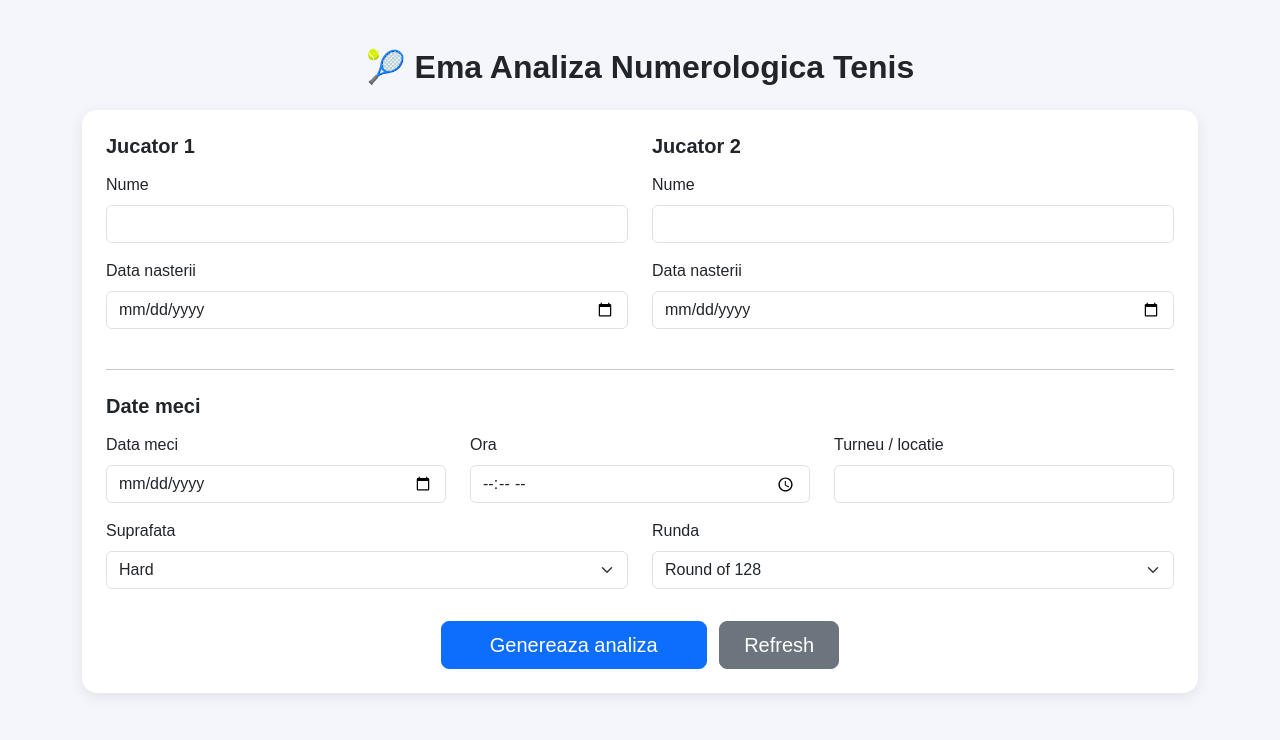
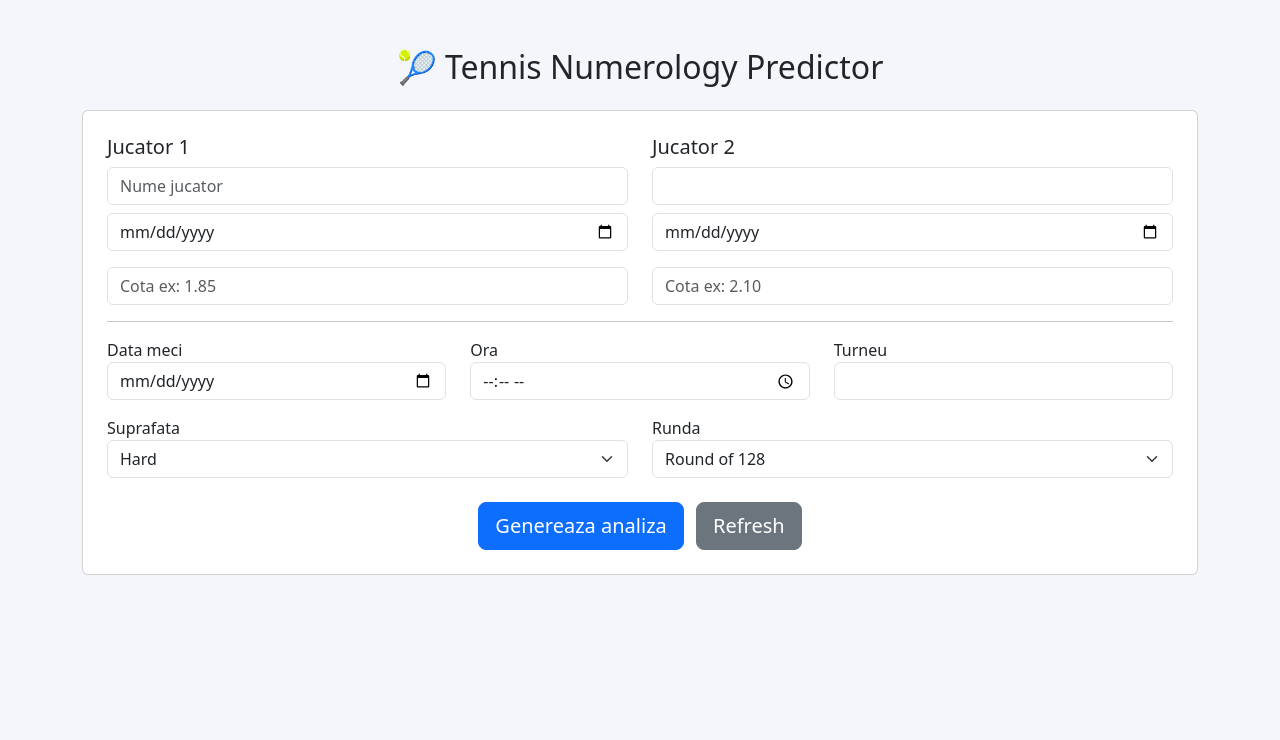
Before and after one commit to danpavel85/tennis-numerology, a Flask app: page / in a window 1280 px wide. Shown: the top 740 px of the page. Run offline with Flask 3, Linux system fonts and the light colour scheme.

Commit message:
odds added

```diff
--- a/app.py
+++ b/app.py
@@ -31,94 +31,66 @@ compatibility = {
 
 
 def reduce_number(n):
-
     while n > 9 and n not in [11,22,33]:
         n = sum(int(d) for d in str(n))
-
     return n
 
 
 def name_number(name):
-
     total = 0
-
     for c in name.upper():
-
         if c in letter_values:
             total += letter_values[c]
-
     return reduce_number(total)
 
 
 def destiny_number(date):
-
     digits = [int(d) for d in re.sub(r'\D','',date)]
-
     return reduce_number(sum(digits))
 
 
 def universal_day(date):
-
     digits = [int(d) for d in re.sub(r'\D','',date)]
-
     return reduce_number(sum(digits))
 
 
 def personal_day(birth, match):
-
     b = sum(int(d) for d in re.sub(r'\D','',birth))
-
     m = sum(int(d) for d in re.sub(r'\D','',match))
-
     return reduce_number(b + m)
 
 
 def personal_year(birth, match):
-
     birth_digits = [int(d) for d in re.sub(r'\D','',birth)][4:]
-
     year_digits = [int(d) for d in match[:4]]
-
     return reduce_number(sum(birth_digits) + sum(year_digits))
 
 
 def hour_vibration(time):
-
     digits = [int(d) for d in re.sub(r'\D','',time)]
-
     return reduce_number(sum(digits))
 
 
 def word_vibration(word):
-
     total = 0
-
     for c in word.upper():
-
         if c in letter_values:
             total += letter_values[c]
-
     return reduce_number(total)
 
 
 def compatibility_score(player_number, event_number):
-
     if event_number in compatibility.get(player_number, []):
         return 2
-
     if player_number == event_number:
         return 3
-
     if abs(player_number-event_number) == 1:
         return 1
-
     return 0
 
 
 def competition_pressure(round_name):
-
     pressure = {
-
         "Round of 128":"Presiune foarte mica",
         "Round of 64":"Presiune mica",
         "Round of 32":"Presiune moderata",
@@ -126,9 +98,7 @@ def competition_pressure(round_name):
         "Quarterfinal":"Presiune mare",
         "Semifinal":"Presiune foarte mare",
         "Final":"Presiune maxima"
-
     }
-
     return pressure.get(round_name,"Necunoscut")
 
 
@@ -151,6 +121,8 @@ def index():
         round_name = request.form["round"]
         tournament = request.form["tournament"]
 
+        odds1 = request.form.get("odds1")
+        odds2 = request.form.get("odds2")
 
         day = universal_day(date)
         hour = hour_vibration(time)
@@ -160,7 +132,6 @@ def index():
 
         event_total = reduce_number(day + hour + surface_v + round_v + location_v)
 
-
         def analyze(name,birth):
 
             destiny = destiny_number(birth)
@@ -169,7 +140,6 @@ def index():
             year = personal_year(birth,date)
 
             score = 0
-
             score += compatibility_score(destiny,event_total)
             score += compatibility_score(name_num,event_total)
             score += compatibility_score(personal,event_total)
@@ -182,35 +152,39 @@ def index():
                 "score":score
             }
 
-
         p1_data = analyze(p1,b1)
         p2_data = analyze(p2,b2)
 
-
         total_score = p1_data["score"] + p2_data["score"]
 
-
         if total_score == 0:
-
             prob1 = 50
             prob2 = 50
-
         else:
-
             prob1 = round((p1_data["score"] / total_score) * 100)
             prob2 = round((p2_data["score"] / total_score) * 100)
 
+        prediction = p1 if prob1 > prob2 else p2
 
-        if prob1 > prob2:
-            prediction = p1
-        elif prob2 > prob1:
-            prediction = p2
-        else:
-            prediction = "Meci echilibrat"
+        book_prob1 = None
+        book_prob2 = None
+        value1 = None
+        value2 = None
 
+        if odds1 and odds2:
+
+            odds1 = float(odds1)
+            odds2 = float(odds2)
+
+            book_prob1 = round((1/odds1)*100,2)
+            book_prob2 = round((1/odds2)*100,2)
+
+            value1 = round(prob1 - book_prob1,2)
+            value2 = round(prob2 - book_prob2,2)
 
         result = {
-
+            "player1":p1,
+            "player2":p2,
             "day":day,
             "hour":hour,
             "surface":surface_v,
@@ -218,19 +192,16 @@ def index():
             "location":location_v,
             "event":event_total,
             "pressure":competition_pressure(round_name),
-
             "p1":p1_data,
             "p2":p2_data,
-
             "prob1":prob1,
             "prob2":prob2,
-
-            "prediction":prediction,
-
-            "player1":p1,
-            "player2":p2
+            "book_prob1":book_prob1,
+            "book_prob2":book_prob2,
+            "value1":value1,
+            "value2":value2,
+            "prediction":prediction
         }
-
 
     return render_template("index.html", result=result)
 
--- a/templates/index.html
+++ b/templates/index.html
@@ -1,68 +1,25 @@
 <!DOCTYPE html>
 <html lang="ro">
-
 <head>
 
 <meta charset="UTF-8">
 <meta name="viewport" content="width=device-width, initial-scale=1">
 
-<title>Ema Analiza Numerologica Tenis</title>
+<title>Tennis Numerology Predictor</title>
 
 <link rel="icon" href="{{ url_for('static', filename='favicon.ico') }}">
 
 <link href="https://cdn.jsdelivr.net/npm/bootstrap@5.3.2/dist/css/bootstrap.min.css" rel="stylesheet">
 
-<style>
-
-body{
-background:#f4f6fb;
-font-family:Arial, Helvetica, sans-serif;
-}
-
-.main-card{
-border-radius:15px;
-box-shadow:0 4px 15px rgba(0,0,0,0.08);
-border:none;
-}
-
-.section-title{
-font-weight:700;
-margin-bottom:15px;
-}
-
-.result-card{
-background:white;
-border-radius:15px;
-padding:20px;
-margin-top:20px;
-box-shadow:0 4px 15px rgba(0,0,0,0.06);
-}
-
-.player-card{
-border-radius:12px;
-border:none;
-box-shadow:0 2px 10px rgba(0,0,0,0.06);
-}
-
-.prob-bar{
-height:28px;
-border-radius:12px;
-}
-
-</style>
-
 </head>
 
-
-<body>
+<body style="background:#f4f6fb;">
 
 <div class="container py-5">
 
-<h2 class="text-center mb-4 section-title">
-🎾 Ema Analiza Numerologica Tenis
-</h2>
+<h2 class="text-center mb-4">🎾 Tennis Numerology Predictor</h2>
 
-<div class="card main-card p-4">
+<div class="card p-4">
 
 <form method="post">
 
@@ -70,94 +27,70 @@ border-radius:12px;
 
 <div class="col-md-6">
 
-<h5 class="section-title">Jucator 1</h5>
+<h5>Jucator 1</h5>
 
-<div class="mb-3">
-<label class="form-label">Nume</label>
-<input class="form-control" name="player1" required>
-</div>
+<input class="form-control mb-2" name="player1" placeholder="Nume jucator">
 
-<div class="mb-3">
-<label class="form-label">Data nasterii</label>
-<input type="date" class="form-control" name="birth1" required>
-</div>
+<input type="date" class="form-control mb-3" name="birth1">
+
+<input type="number" step="0.01" class="form-control" name="odds1" placeholder="Cota ex: 1.85">
 
 </div>
 
-
 <div class="col-md-6">
 
-<h5 class="section-title">Jucator 2</h5>
+<h5>Jucator 2</h5>
 
-<div class="mb-3">
-<label class="form-label">Nume</label>
-<input class="form-control" name="player2" required>
-</div>
+<input class="form-control mb-2" name="player2">
 
-<div class="mb-3">
-<label class="form-label">Data nasterii</label>
-<input type="date" class="form-control" name="birth2" required>
-</div>
+<input type="date" class="form-control mb-3" name="birth2">
+
+<input type="number" step="0.01" class="form-control" name="odds2" placeholder="Cota ex: 2.10">
 
 </div>
 
 </div>
 
-
-<hr class="my-4">
-
-
-<h5 class="section-title">Date meci</h5>
+<hr>
 
 <div class="row">
 
-<div class="col-md-4 mb-3">
-
-<label class="form-label">Data meci</label>
-<input type="date" class="form-control" name="date" required>
-
+<div class="col-md-4">
+<label>Data meci</label>
+<input type="date" class="form-control" name="date">
 </div>
 
-<div class="col-md-4 mb-3">
-
-<label class="form-label">Ora</label>
-<input type="time" class="form-control" name="time" required>
-
+<div class="col-md-4">
+<label>Ora</label>
+<input type="time" class="form-control" name="time">
 </div>
 
-<div class="col-md-4 mb-3">
-
-<label class="form-label">Turneu / locatie</label>
-<input class="form-control" name="tournament" required>
-
+<div class="col-md-4">
+<label>Turneu</label>
+<input class="form-control" name="tournament">
 </div>
 
 </div>
 
+<div class="row mt-3">
 
-<div class="row">
+<div class="col-md-6">
 
-<div class="col-md-6 mb-3">
-
-<label class="form-label">Suprafata</label>
+<label>Suprafata</label>
 
 <select class="form-select" name="surface">
-
 <option value="Hard">Hard</option>
 <option value="Clay">Clay</option>
 <option value="Grass">Grass</option>
-
 </select>
 
 </div>
 
+<div class="col-md-6">
 
-<div class="col-md-6 mb-3">
-
-<label class="form-label">Runda</label>
+<label>Runda</label>
 
 <select class="form-select" name="round">
-
 <option value="Round of 128">Round of 128</option>
 <option value="Round of 64">Round of 64</option>
 <option value="Round of 32">Round of 32</option>
@@ -165,23 +98,17 @@ border-radius:12px;
 <option value="Quarterfinal">Quarterfinal</option>
 <option value="Semifinal">Semifinal</option>
 <option value="Final">Final</option>
-
 </select>
 
 </div>
 
 </div>
 
+<div class="text-center mt-4">
 
-<div class="text-center mt-3">
+<button class="btn btn-primary btn-lg">Genereaza analiza</button>
 
-<button class="btn btn-primary btn-lg px-5">
-Genereaza analiza
-</button>
-
-<a href="/" class="btn btn-secondary btn-lg px-4 ms-2">
-Refresh
-</a>
+<a href="/" class="btn btn-secondary btn-lg ms-2">Refresh</a>
 
 </div>
 
@@ -192,108 +119,33 @@ Refresh
 
 {% if result %}
 
-<div id="results" class="result-card">
+<div class="card mt-4 p-4">
 
-<h4 class="section-title">Energia meciului</h4>
+<h4>Probabilitate numerologica</h4>
 
-<ul class="list-group">
+<p>{{result.player1}}: <b>{{result.prob1}}%</b></p>
 
-<li class="list-group-item">Vibratia zilei: <b>{{ result.day }}</b></li>
+<p>{{result.player2}}: <b>{{result.prob2}}%</b></p>
 
-<li class="list-group-item">Vibratia orei: <b>{{ result.hour }}</b></li>
+<hr>
 
-<li class="list-group-item">Vibratia locatiei: <b>{{ result.location }}</b></li>
+<h4>Probabilitate bookmaker</h4>
 
-<li class="list-group-item">Vibratia suprafetei: <b>{{ result.surface }}</b></li>
+<p>{{result.player1}}: {{result.book_prob1}}%</p>
 
-<li class="list-group-item">Vibratia rundei: <b>{{ result.round }}</b></li>
+<p>{{result.player2}}: {{result.book_prob2}}%</p>
 
-<li class="list-group-item">Energia completa a meciului: <b>{{ result.event }}</b></li>
+<hr>
 
-<li class="list-group-item">Presiunea competitiei: <b>{{ result.pressure }}</b></li>
+<h4>Value Bet</h4>
 
-</ul>
+<p>{{result.player1}}: {{result.value1}}%</p>
 
-</div>
+<p>{{result.player2}}: {{result.value2}}%</p>
 
+<hr>
 
-<div class="row mt-4">
-
-<div class="col-md-6 mb-3">
-
-<div class="card player-card p-3">
-
-<h5>{{ result.player1 }}</h5>
-
-<p>Destin: {{ result.p1.destiny }}</p>
-<p>Nume: {{ result.p1.name }}</p>
-<p>An personal: {{ result.p1.year }}</p>
-<p>Zi personala: {{ result.p1.personal }}</p>
-<p>Scor numerologic: <b>{{ result.p1.score }}</b></p>
-
-</div>
-
-</div>
-
-
-<div class="col-md-6 mb-3">
-
-<div class="card player-card p-3">
-
-<h5>{{ result.player2 }}</h5>
-
-<p>Destin: {{ result.p2.destiny }}</p>
-<p>Nume: {{ result.p2.name }}</p>
-<p>An personal: {{ result.p2.year }}</p>
-<p>Zi personala: {{ result.p2.personal }}</p>
-<p>Scor numerologic: <b>{{ result.p2.score }}</b></p>
-
-</div>
-
-</div>
-
-</div>
-
-
-<div class="result-card">
-
-<h4 class="section-title">Probabilitate numerologica</h4>
-
-<p>{{ result.player1 }}: <b>{{ result.prob1 }}%</b></p>
-
-<div class="progress mb-3">
-
-<div class="progress-bar bg-success prob-bar"
-role="progressbar"
-aria-valuenow="{{ result.prob1 }}"
-aria-valuemin="0"
-aria-valuemax="100"
-style="width: {{ result.prob1 }}%;">
-</div>
-
-</div>
-
-
-<p>{{ result.player2 }}: <b>{{ result.prob2 }}%</b></p>
-
-<div class="progress mb-3">
-
-<div class="progress-bar bg-danger prob-bar"
-role="progressbar"
-aria-valuenow="{{ result.prob2 }}"
-aria-valuemin="0"
-aria-valuemax="100"
-style="width: {{ result.prob2 }}%;">
-</div>
-
-</div>
-
-
-<h3 class="text-center mt-3">
-
-Predictie: {{ result.prediction }}
-
-</h3>
+<h3>Predictie: {{result.prediction}}</h3>
 
 </div>
 
@@ -301,21 +153,5 @@ Predictie: {{ result.prediction }}
 
 </div>
 
-
-<script>
-
-document.addEventListener("DOMContentLoaded", function(){
-
-let results = document.getElementById("results");
-
-if(results){
-results.scrollIntoView({behavior:"smooth"});
-}
-
-});
-
-</script>
-
 </body>
-
 </html>
```
